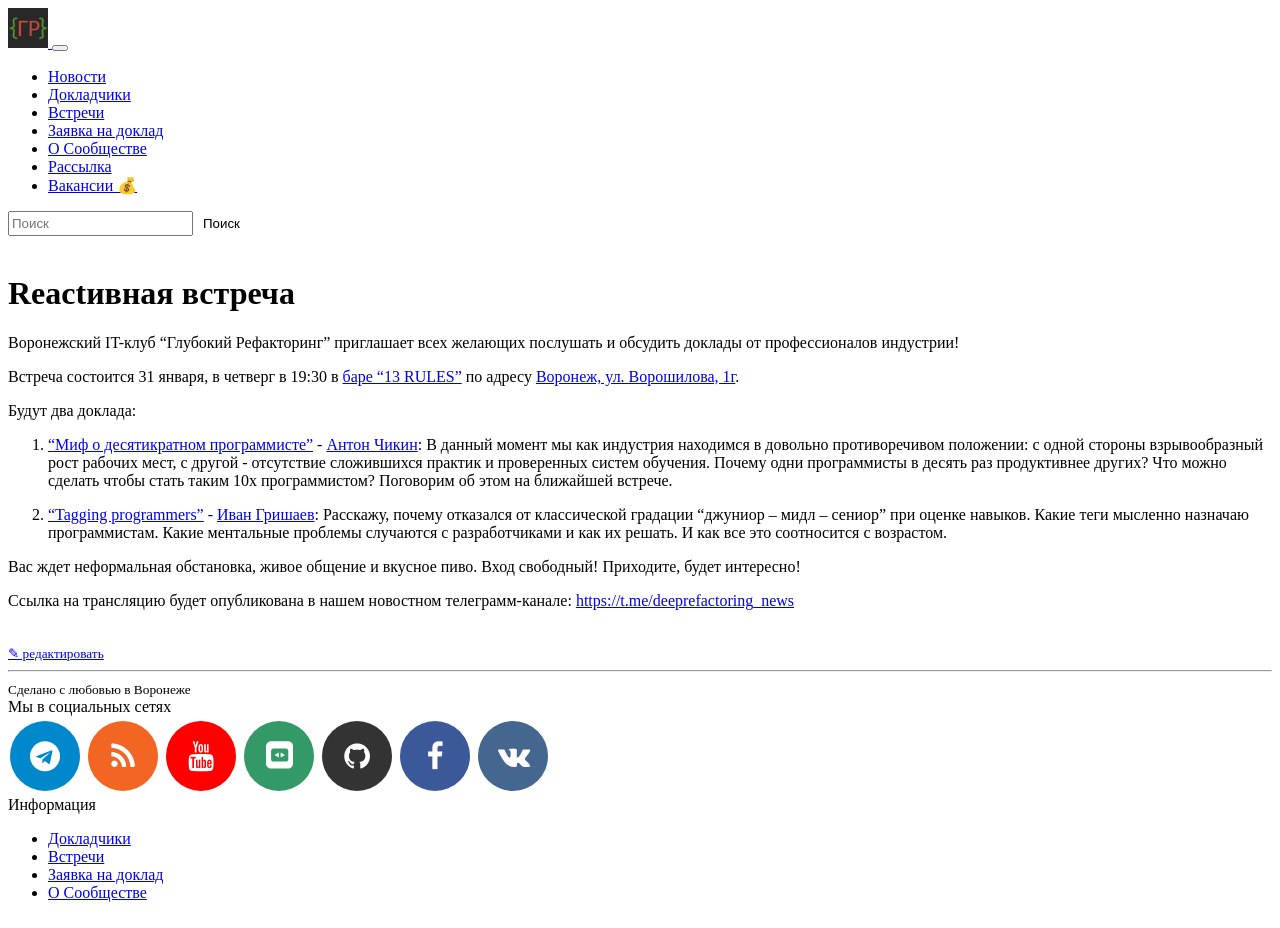
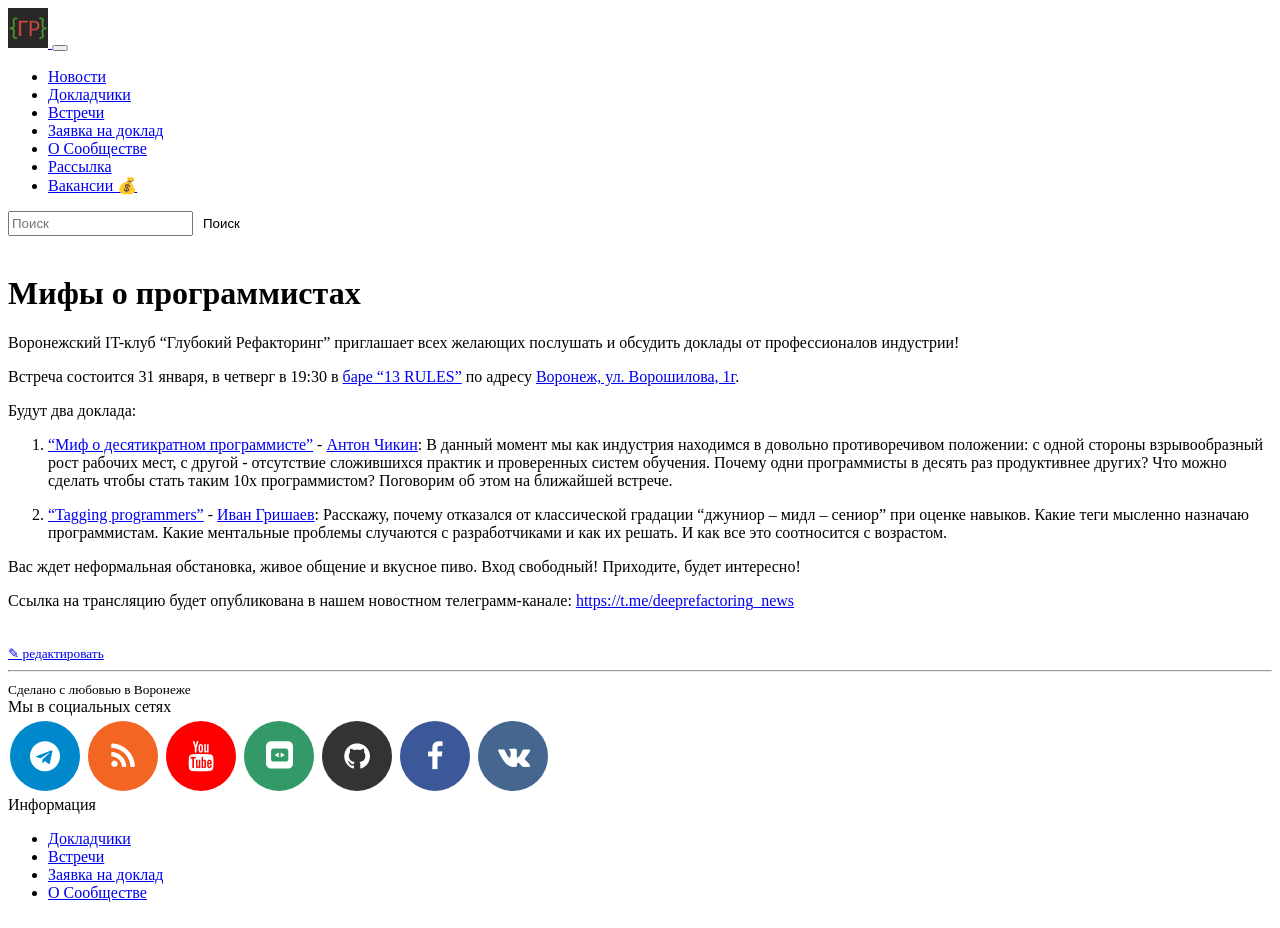
Before and after one commit to deeprefactoring/deeprefactoring.github.io, a Jekyll site: the page built from _posts/2019-01-23-meetup-38.md, in a window 1280 px wide. Built offline with Jekyll 4.4.1, drawn with Linux system fonts in a browser that asks for light colours; nearby versions of some CDN libraries.

Commit message:
Fix 38 meetup title

```diff
--- a/_posts/2019-01-23-meetup-38.md
+++ b/_posts/2019-01-23-meetup-38.md
@@ -1,7 +1,7 @@
 ---
 layout: meetup
 
-title: "Reactивная встреча"
+title: "Мифы о программистах"
 meetup_slug: 38
 event_date: 2019.01.31
 categories:
```
